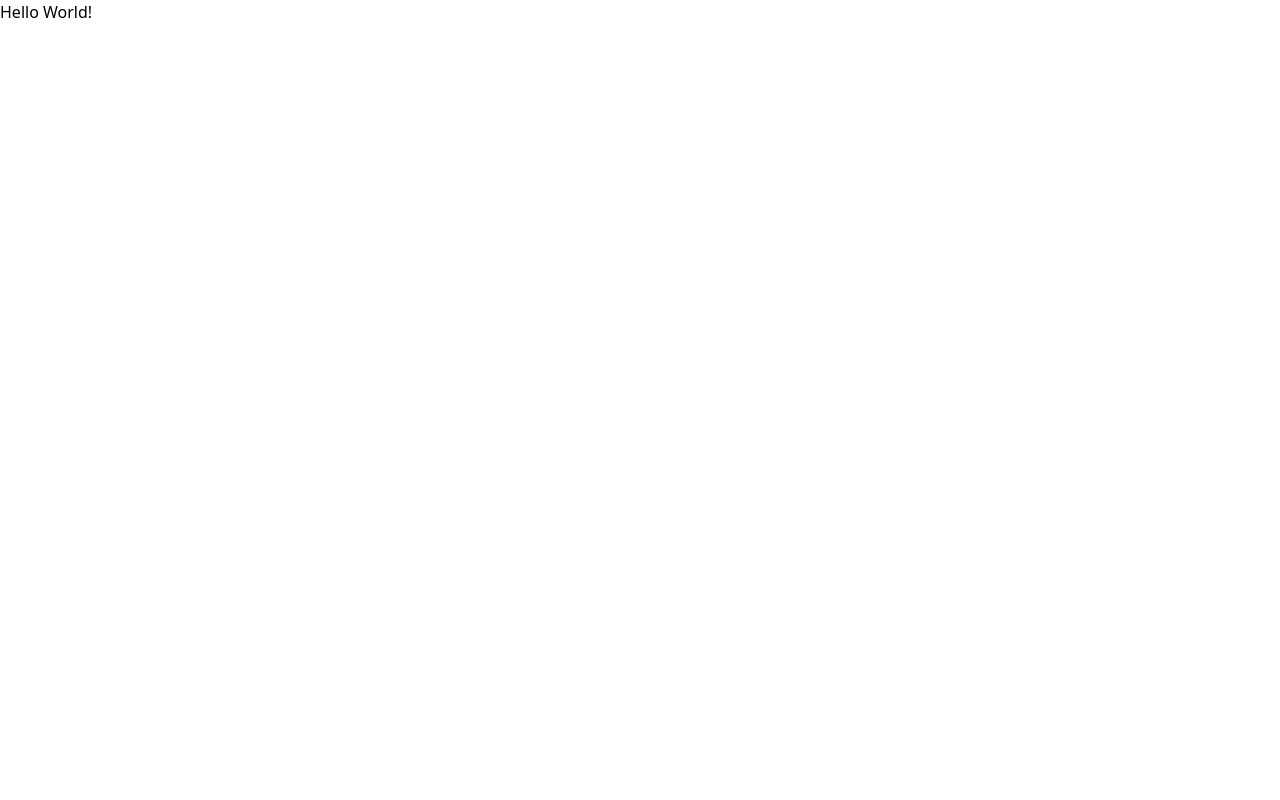
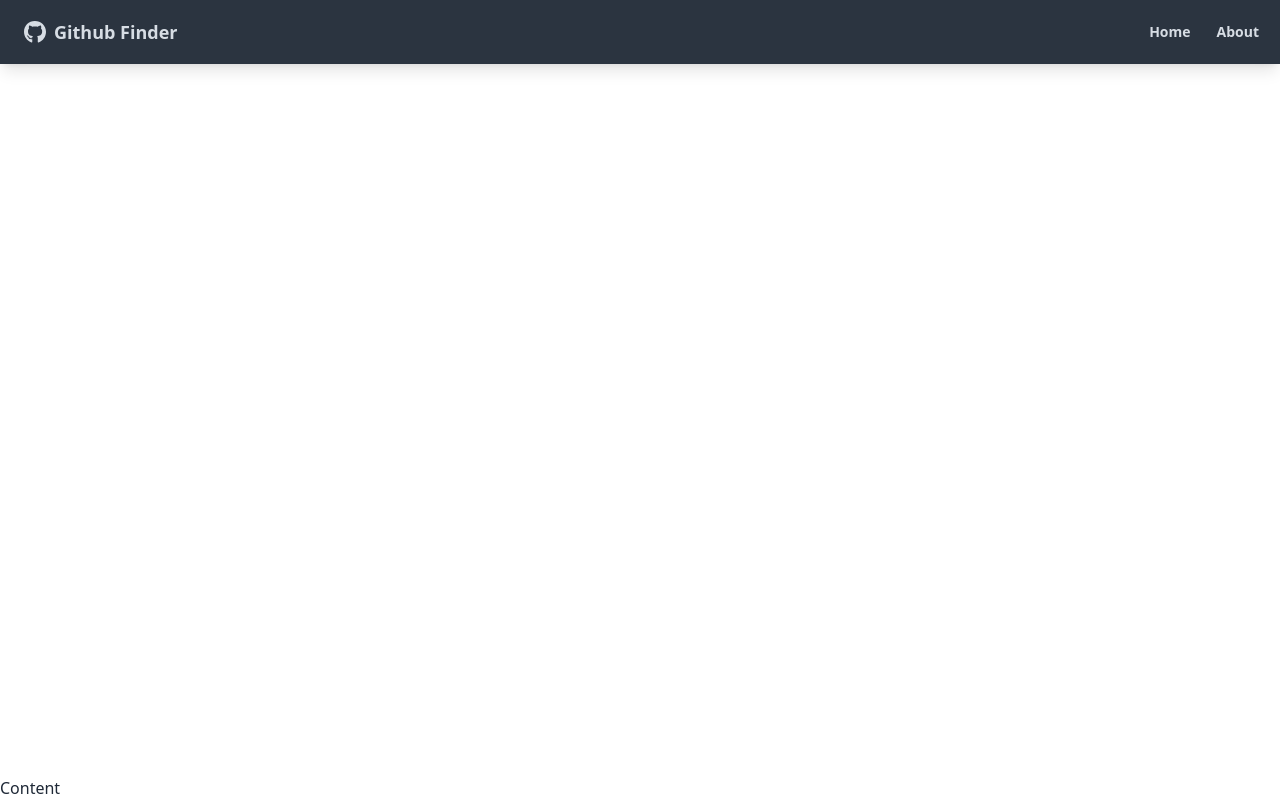
Before and after one commit to ccpretorius/github-finder, a React (Create React App) app: page / in a window 1280 px wide. Built offline with nearby package versions, Linux system fonts and the light colour scheme.

Commit message:
Navbar component

```diff
--- a/package.json
+++ b/package.json
@@ -8,6 +8,8 @@
     "@testing-library/user-event": "^13.5.0",
     "react": "^18.2.0",
     "react-dom": "^18.2.0",
+    "react-icons": "^5.0.1",
+    "react-router-dom": "^6.22.3",
     "react-scripts": "5.0.1",
     "web-vitals": "^2.1.4"
   },
@@ -36,6 +38,7 @@
     ]
   },
   "devDependencies": {
+    "@babel/plugin-proposal-private-property-in-object": "^7.21.11",
     "daisyui": "^4.7.3",
     "tailwindcss": "^3.4.1"
   }
--- a/src/App.js
+++ b/src/App.js
@@ -1,8 +1,14 @@
+import { BrowserRouter as Router, Route } from "react-router-dom";
+import Navbar from "./components/layout/Navbar";
+
 function App() {
   return (
-    <div>
-      <h1>Hello World!</h1>
-    </div>
+    <Router>
+      <div className="flex flex-col justify-between h-screen">
+        <Navbar />
+        <main>Content</main>
+      </div>
+    </Router>
   );
 }
 
--- /dev/null
+++ b/src/components/layout/Navbar.jsx
@@ -0,0 +1,37 @@
+import { FaGithub } from "react-icons/fa";
+import { Link } from "react-router-dom";
+import PropTypes from "prop-types";
+
+function Navbar({ title }) {
+  return (
+    <nav className="navbar mb-12 shadow-lg bg-neutral text-neutral-content">
+      <div className="container mx-auto">
+        <div className="flex-none px-2 mx-2">
+          <FaGithub className="inline pr-2 text-3xl" />
+          <Link to="/" className="text-lg font-bold align-middle">
+            {title}
+          </Link>
+        </div>
+        <div className="flex-1 px-2 mx-2"></div>
+        <div className="flex justify-end">
+          <Link to="/" className="btn btn-ghost btn-sm rounded-btn">
+            Home
+          </Link>
+          <Link to="/about" className="btn btn-ghost btn-sm rounded-btn">
+            About
+          </Link>
+        </div>
+      </div>
+    </nav>
+  );
+}
+
+Navbar.defaultProps = {
+  title: "Github Finder",
+};
+
+Navbar.propTypes = {
+  title: PropTypes.string,
+};
+
+export default Navbar;
--- a/tailwind.config.js
+++ b/tailwind.config.js
@@ -5,7 +5,4 @@
     extend: {},
   },
   plugins: [require("daisyui")],
-  daisyui: {
-    themes: [],
-  },
 };
```
Also changed, not shown: 2 other files (tests, documents, lock files or other folders).
